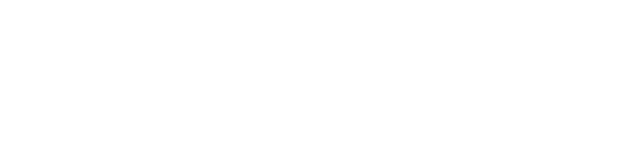
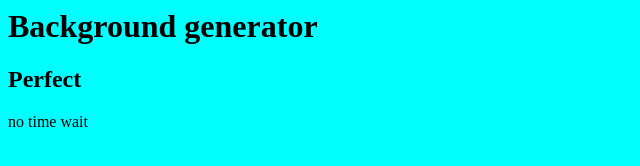
Before and after one commit to dobrinov1/background-generator, a plain HTML site: page index.html in a window 1280 px wide. Shown: the whole page, without its empty margins (0-640 px from the left). Drawn offline with Linux system fonts and the light colour scheme.

Commit message:
new changes

```diff
--- a/index.html
+++ b/index.html
@@ -1,3 +1,9 @@
 <html>
-<style>dobri</style>
+    <head>
+        <link rel="stylesheet" type="text/css" href="style.css">
+    </head>
+<h1>Background generator</h1>
+<h2>Perfect</h2>
+<p>no time wait</p>
+<style></style>
 </html>
--- a/style.css
+++ b/style.css
@@ -0,0 +1,3 @@
+body{
+    background-color: aqua;
+}
```
Also changed, not shown: package-lock.json (added).
